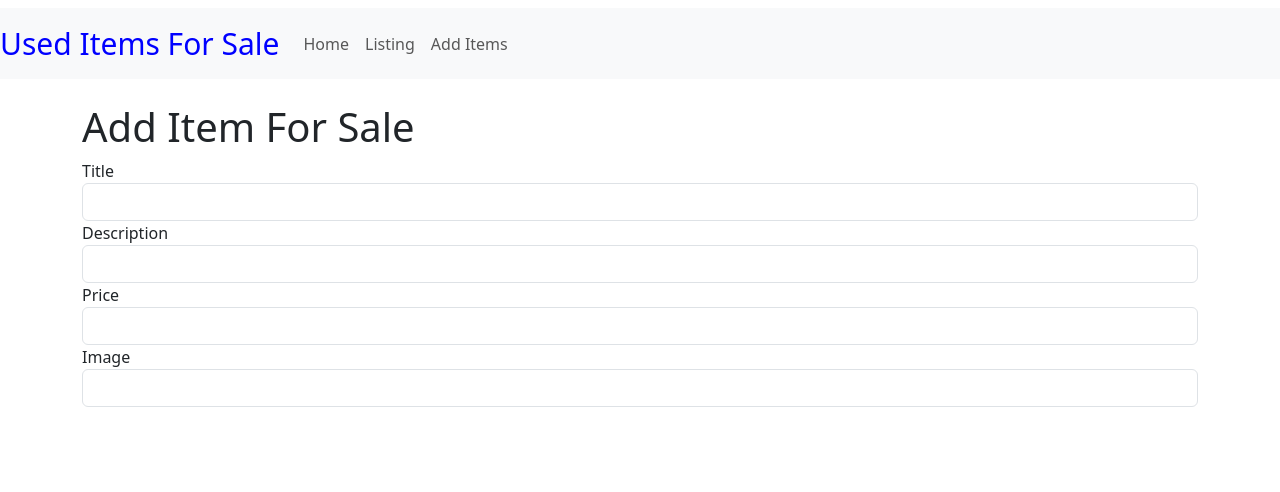
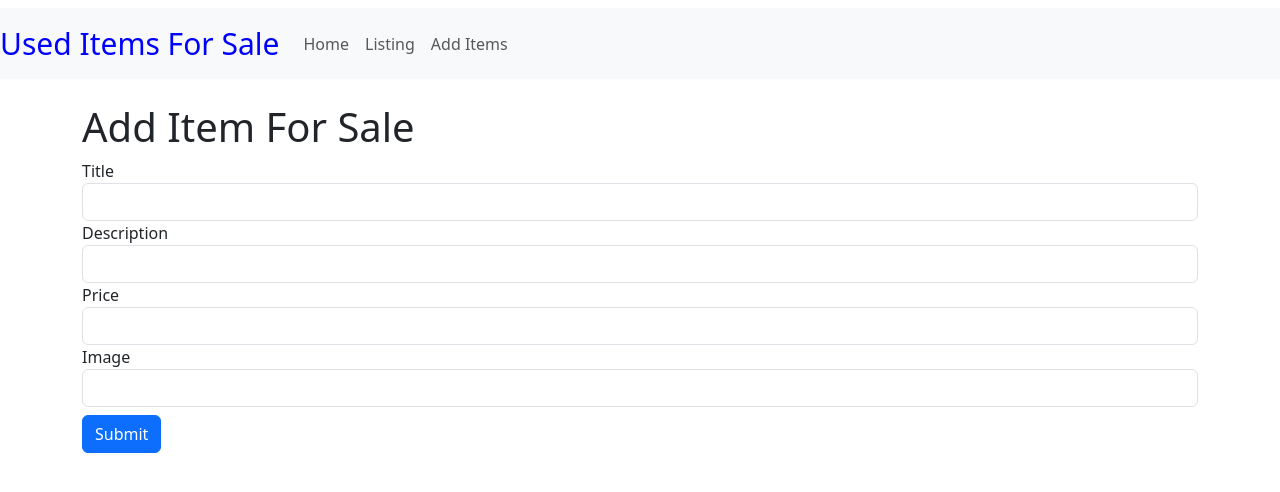
Before and after one commit to nnpk1007/flatiron-market-place-react-app, a React (Create React App) app: page /add-item in a window 1280 px wide. Shown: the top 492 px of the page. Built offline with nearby package versions, Linux system fonts and the light colour scheme.

Commit message:
add submit button

```diff
--- a/src/component/AddItem.js
+++ b/src/component/AddItem.js
@@ -26,6 +26,9 @@ function AddItem() {
           <label>Image</label>
           <input type="url" className="form-control" value={image} required onChange={(e) => setImage(e.target.value)}/>
         </div>
+        <button type="submit" className="btn btn-primary mt-2" >
+            Submit
+        </button>
       </form>
     </div>
   );
```
